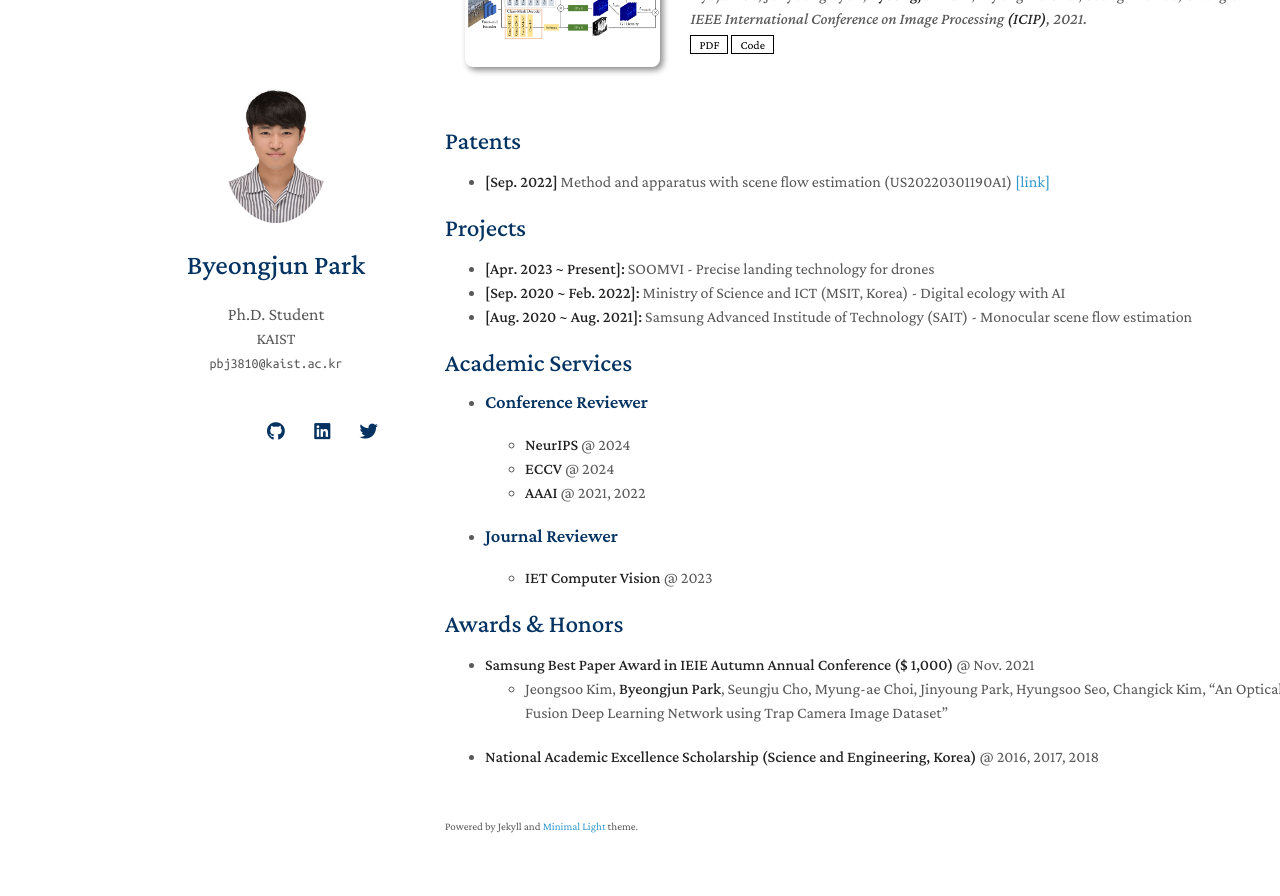
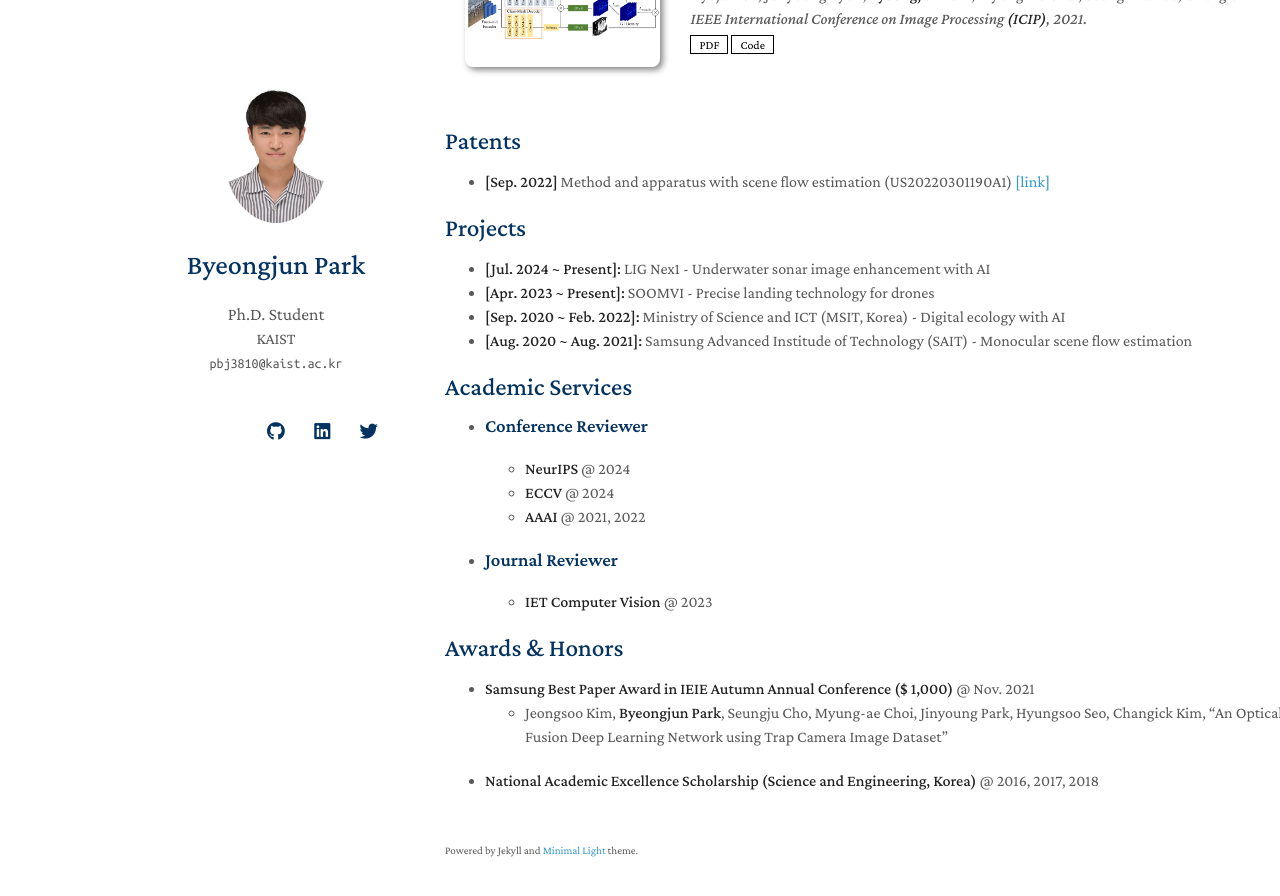
Before and after one commit to byeongjun-park/byeongjun-park.github.io, a Jekyll site: the page built from index.md, in a window 1280 px wide and 900 px high, scrolled down 2175 px. Shown: the top 896 px of the window. Built offline with Jekyll 4.4.1, drawn with Linux system fonts in a browser that asks for light colours; nearby versions of some CDN libraries; a style sheet for code colours, icons or effects is not loaded; our own code applies the rules of GitHub Pages for plain Markdown files.

Commit message:
profile update

```diff
--- a/index.md
+++ b/index.md
@@ -32,6 +32,7 @@ layout: homepage
 
 ## Projects
 
+* **[Jul. 2024 ~ Present]:** LIG Nex1 - Underwater sonar image enhancement with AI
 * **[Apr. 2023 ~ Present]:** SOOMVI - Precise landing technology for drones
 * **[Sep. 2020 ~ Feb. 2022]:** Ministry of Science and ICT (MSIT, Korea) - Digital ecology with AI
 * **[Aug. 2020 ~ Aug. 2021]:** Samsung Advanced Institude of Technology (SAIT) - Monocular scene flow estimation
```
